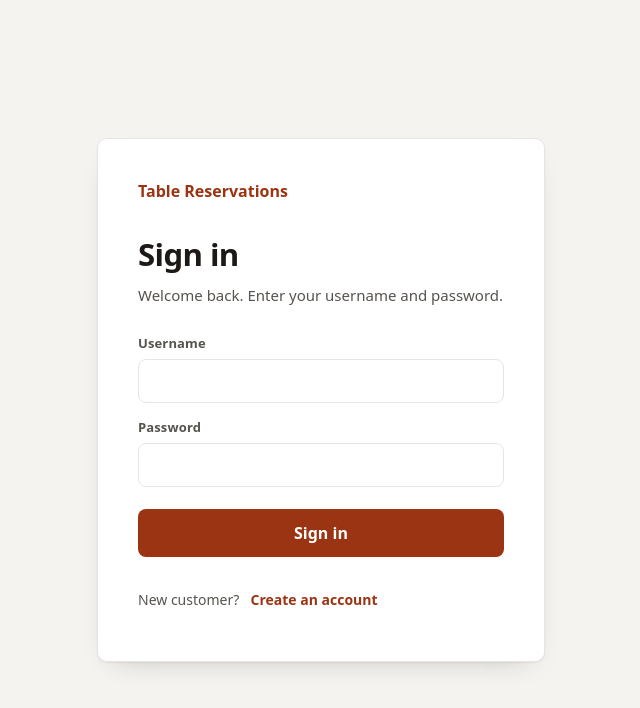
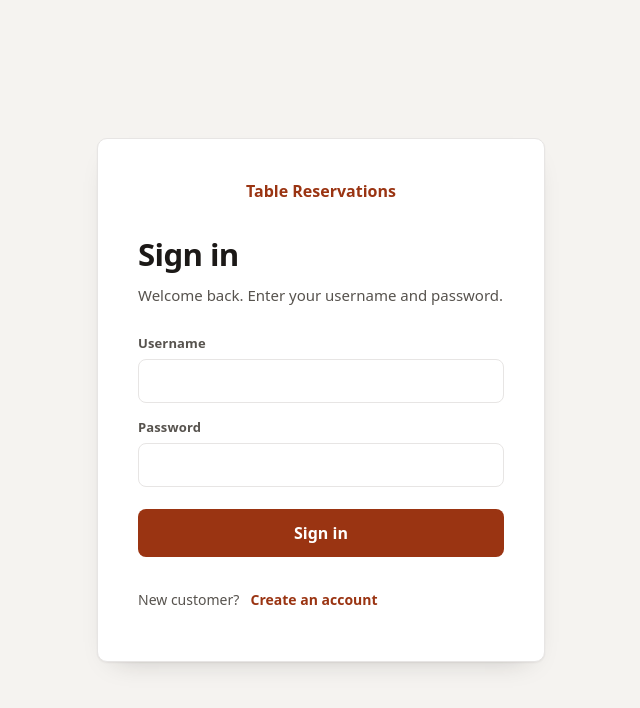
Before and after one commit to hzyu-hub/Restaurant-Table-Reservation-Management-System, a React (Vite) app in the folder client/: page / in a window 1280 px wide. Shown: the top 708 px of the page, without its empty margins (319-959 px from the left). Built offline with nearby package versions, Linux system fonts and the light colour scheme.

Commit message:
fix: center the sign-in title
Place Table Reservations in the middle of the sign-in card.

```diff
--- a/client/src/styles.css
+++ b/client/src/styles.css
@@ -525,7 +525,7 @@ select:focus-visible {
 /* Account layout uses the existing warm neutrals, rust accent and form controls. */
 .auth-page { align-items: center; }
 .auth-card { width: min(28rem, 100%); }
-.auth-brand { margin: 0 0 1.75rem; color: var(--accent); font-weight: 650; }
+.auth-brand { margin: 0 0 1.75rem; color: var(--accent); font-weight: 650; text-align: center; }
 .auth-switch, .toolbar-actions { display: flex; flex-wrap: wrap; align-items: center; gap: 0.5rem; }
 .auth-switch { margin-top: 1.25rem; color: var(--ink-soft); font-size: 0.875rem; }
 .session-notice { padding: 0.75rem; background: var(--canvas); border-radius: 8px; }
```
